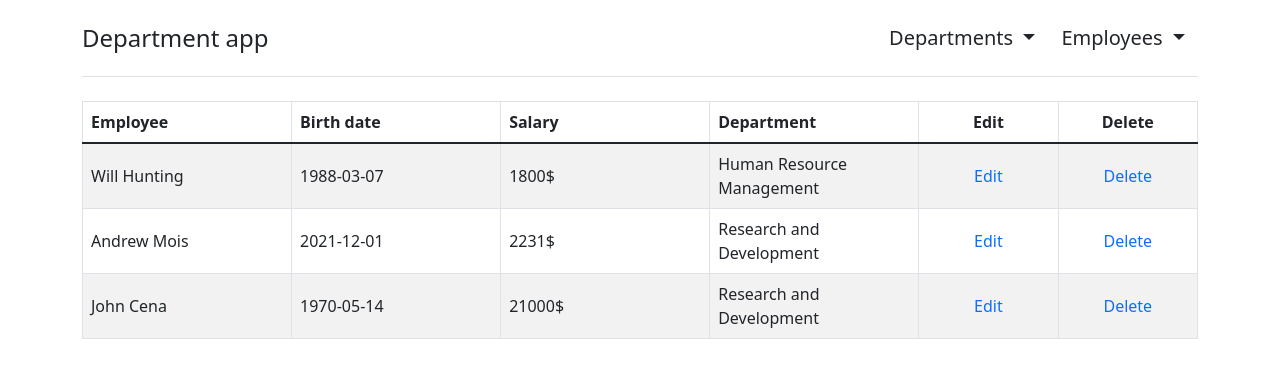
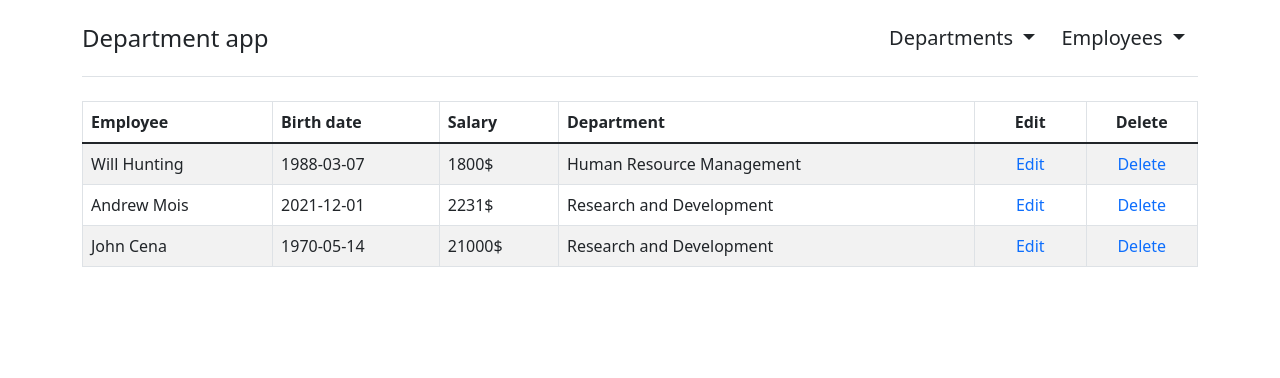
Before and after one commit to ArturIvanichyk/epam_winter2021_project, a Flask app: page /employees in a window 1280 px wide. Shown: the top 378 px of the page. Run offline with Flask 2, Linux system fonts and the light colour scheme; data comes from the database, SQL or seed files in the repository; some libraries are stand-ins or nearby versions.

Commit message:
Add files via upload

```diff
--- a/department_app/static/main.css
+++ b/department_app/static/main.css
@@ -1,10 +1,16 @@
-table      {
-  border: 0.5px solid black;
-  table-layout: fixed;
-  width: 100%;
 
+.table-wrapper {
+    overflow: auto;
+    max-width: 100%;
+}
+
+
+
+th {
+    background-color: #343a40;
+    white-space: nowrap;
 }
 
 .left      {
-  width: 12.5%;;
+  width: 10%;;
 }
```
